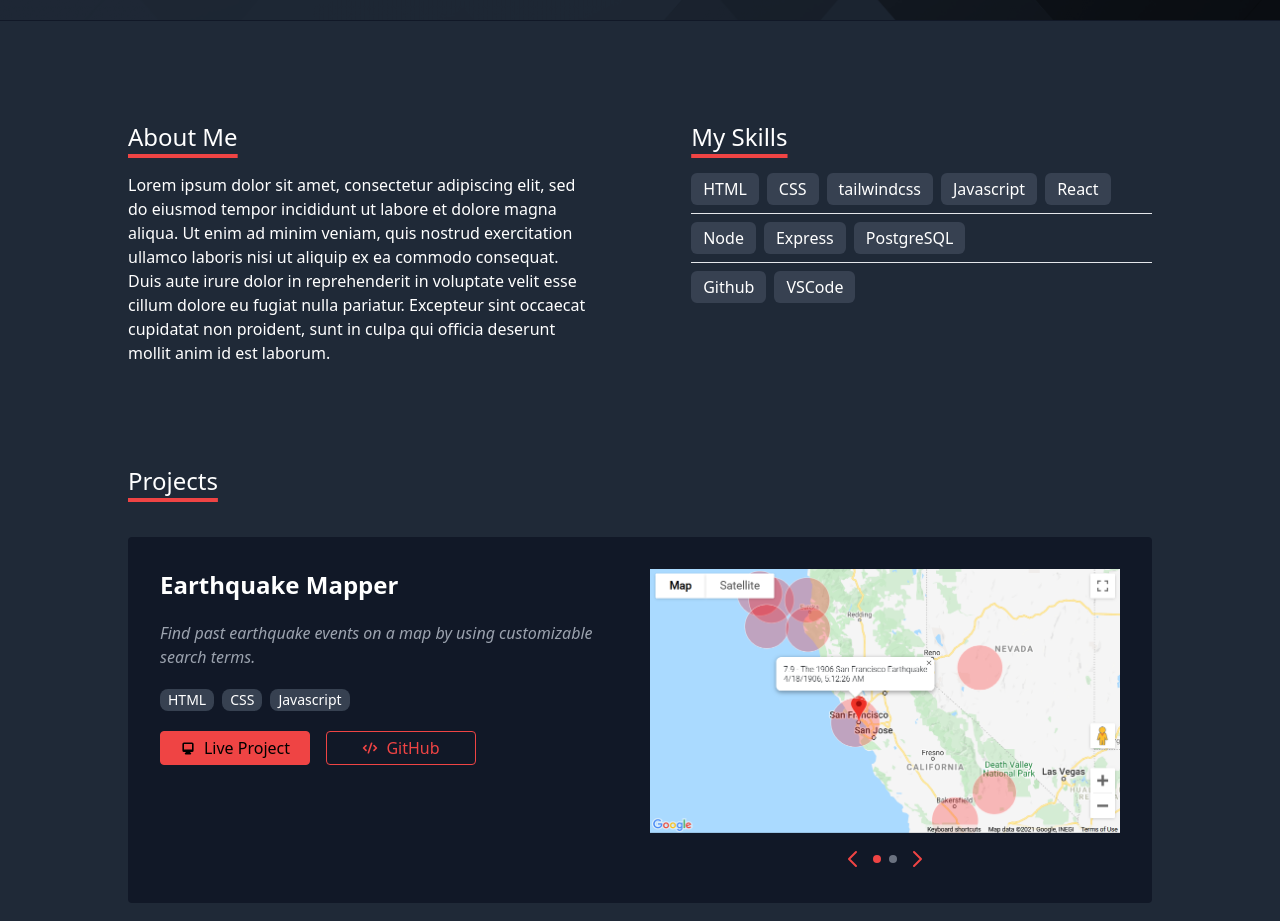
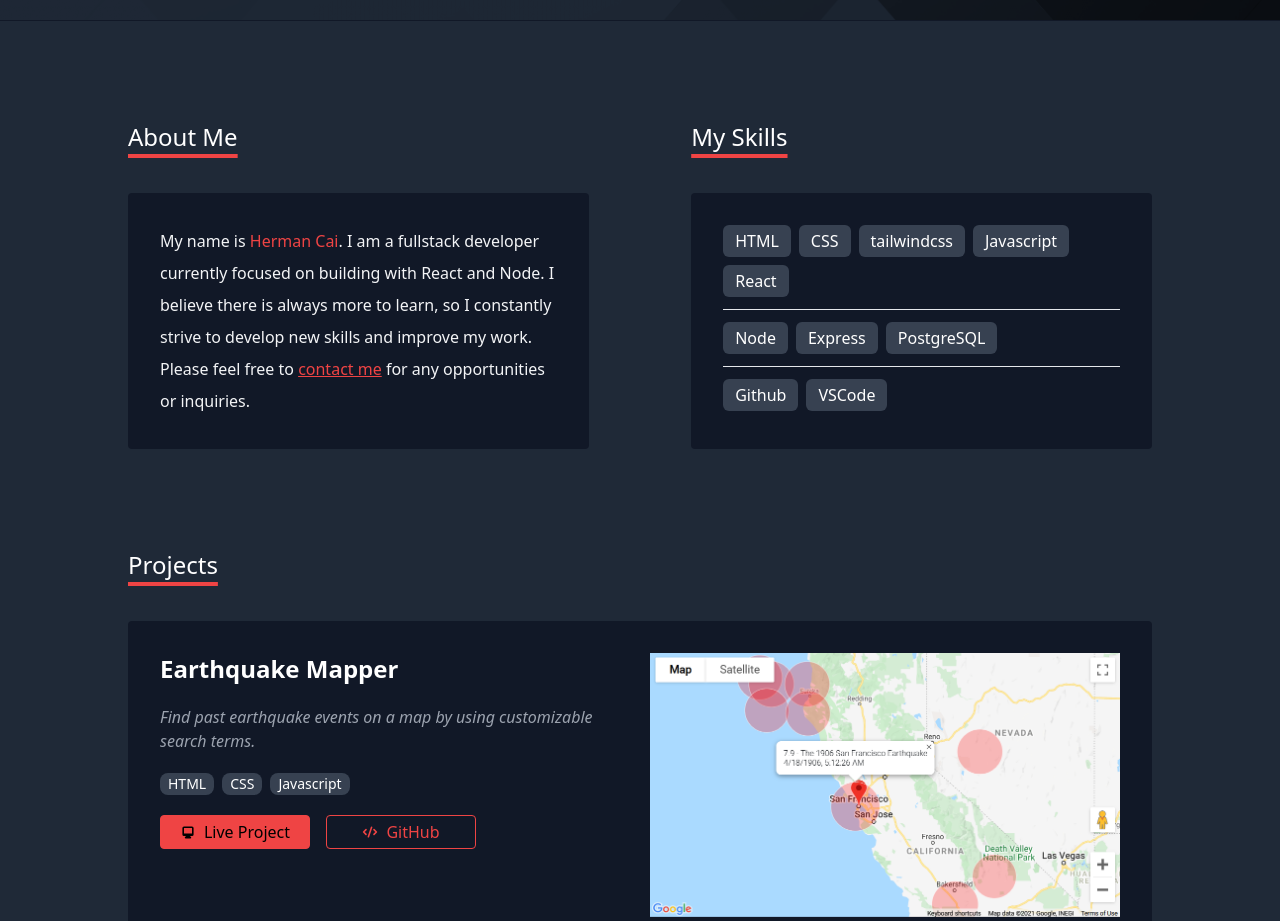
Before and after one commit to hermancai/portfolio, a Next.js app: page / in a window 1280 px wide. Shown: the part 780-1701 px from the top of the page. Built offline with nearby package versions, Linux system fonts and the light colour scheme.

Commit message:
fill in about me section

```diff
--- a/components/About.js
+++ b/components/About.js
@@ -1,20 +1,30 @@
 function About({ id }) {
   return (
     <div id={id} className="flex w-full justify-center pt-[100px]">
-      <div className="flex flex-col space-y-16 md:space-y-0 md:flex-row w-4/5 justify-between">
-        <div className="w-full md:w-[45%] space-y-5">
+      <div className="flex flex-col space-y-[100px] md:space-y-0 md:flex-row w-4/5 justify-between">
+        <div className="flex flex-col w-full md:w-[45%] space-y-10">
           <p className="text-2xl underline underline-offset-8 decoration-4 decoration-red-500">About Me</p>
+          <div className="bg-gray-900 p-8 rounded flex-1 leading-loose text-gray-100">
             <p>
-            Lorem ipsum dolor sit amet, consectetur adipiscing elit, sed do eiusmod tempor incididunt ut labore et
-            dolore magna aliqua. Ut enim ad minim veniam, quis nostrud exercitation ullamco laboris nisi ut aliquip ex
-            ea commodo consequat. Duis aute irure dolor in reprehenderit in voluptate velit esse cillum dolore eu fugiat
-            nulla pariatur. Excepteur sint occaecat cupidatat non proident, sunt in culpa qui officia deserunt mollit
-            anim id est laborum.
+              My name is <span className="text-red-500">Herman Cai</span>. I am a fullstack developer currently focused
+              on building with React and Node. I believe there is always more to learn, so I constantly strive to
+              develop new skills and improve my work. Please feel free to{" "}
+              <span
+                className="underline text-red-500 cursor-pointer"
+                onClick={() => {
+                  document.getElementById("contact").scrollIntoView({ behavior: "smooth" });
+                }}
+              >
+                contact me
+              </span>{" "}
+              for any opportunities or inquiries.
             </p>
           </div>
-        <div className="w-full md:w-[45%] space-y-5">
+        </div>
+        <div className="flex flex-col w-full md:w-[45%] space-y-10">
           <p className="text-2xl underline underline-offset-8 decoration-4 decoration-red-500">My Skills</p>
-          <div className="flex flex-col space-y-2">
+          <div className="bg-gray-900 p-8 rounded flex-1">
+            <div className="flex flex-col space-y-3">
               <div className="flex flex-wrap gap-2">
                 <p className="skillBox">HTML</p>
                 <p className="skillBox">CSS</p>
@@ -22,16 +32,17 @@ function About({ id }) {
                 <p className="skillBox">Javascript</p>
                 <p className="skillBox">React</p>
               </div>
-            <hr />
+              <hr className="text-gray-500" />
               <div className="flex flex-wrap gap-2">
                 <p className="skillBox">Node</p>
                 <p className="skillBox">Express</p>
                 <p className="skillBox">PostgreSQL</p>
               </div>
-            <hr />
+              <hr className="text-gray-500" />
               <div className="flex flex-wrap gap-2">
                 <p className="skillBox">Github</p>
                 <p className="skillBox">VSCode</p>
+              </div>
             </div>
           </div>
         </div>
```
Lines whose indentation alone changed are shown as unchanged.
